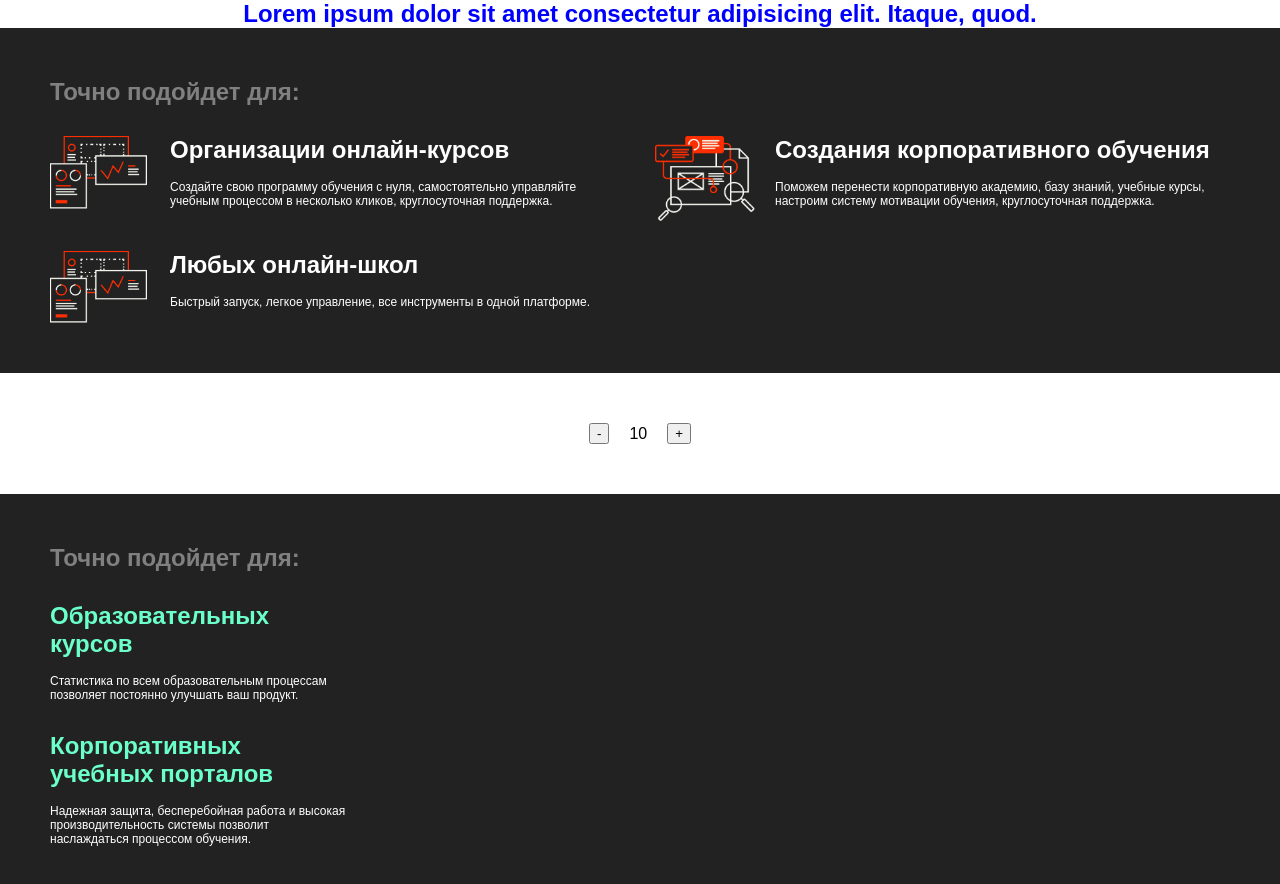
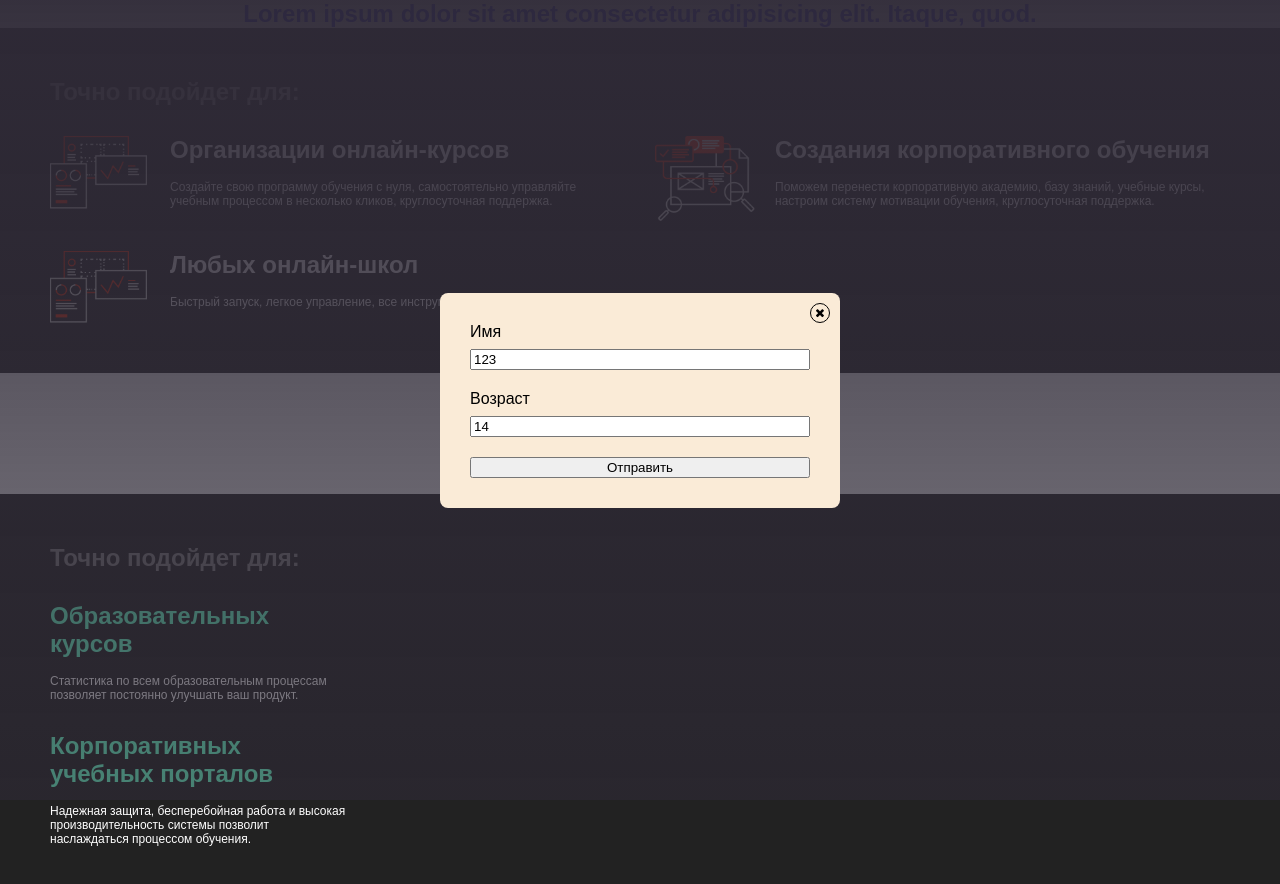
Before and after one commit to Lekso4ka/maxima-react, a React (Create React App) app: page /#/ in a window 1280 px wide. Shown: the top 884 px of the page. Built offline with nearby package versions, Linux system fonts and the light colour scheme.

Commit message:
create modal

```diff
--- a/src/App.jsx
+++ b/src/App.jsx
@@ -7,6 +7,7 @@ import SimpleCard from "./components/SimpleCard";
 
 import pic1 from "./assets/images/pic1.png";
 import pic2 from "./assets/images/pic2.png";
+import Modal from "./components/Modal";
 
 // https://habr.com/ru/articles/358090/
 
@@ -27,6 +28,7 @@ const App = () => {
         [сама изменяемая переменная, функция, которая будет изменять эту переменную] = useState(значение переменной, заданное по умолчанию)
     */
     const [n, changeN] = useState(10);
+    const [openModal, setOpenModal] = useState(true);
 
     const clickMinus = () => {
         changeN(n - 1)
@@ -79,6 +81,7 @@ const App = () => {
                 />)
             }
         </Layout>
+        {openModal && <Modal setOpenModal={setOpenModal}/>}
     </>
 }
 
--- /dev/null
+++ b/src/components/Modal/index.jsx
@@ -0,0 +1,55 @@
+import {useState} from "react";
+
+import "./style.css";
+
+export default ({
+    setOpenModal
+}) => {
+
+    const [name, setName] = useState("123");
+    const [age, setAge] = useState(14);
+
+
+
+    const closeHandler = () => {
+        setOpenModal(false);
+    }
+
+    const handler = (e) => {
+        const data = {
+            name,
+            age
+        }
+        console.log(data);
+        closeHandler()
+    }
+
+    return <div className="modal-wrapper">
+        <div className="modal">
+            <div className="modal__close" onClick={closeHandler}>
+                <i className="fa fa-times"/>
+            </div>
+            <div className="modal__content">
+                <label>
+                    <span>Имя</span>
+                    <input
+                        type="text"
+                        value={name}
+                        onChange={(e) => setName(e.target.value)}
+                    />
+                </label>
+                <label>
+                    <span>Возраст</span>
+                    <input
+                        type="number"
+                        max={99}
+                        min={14}
+                        value={age}
+                        onChange={(e) => setAge(e.target.value)}
+                    />
+                </label>
+                <button onClick={handler}>Отправить</button>
+            </div>
+        </div>
+    </div>
+}
--- /dev/null
+++ b/src/components/Modal/style.css
@@ -0,0 +1,48 @@
+.modal-wrapper {
+    position: fixed;
+    background-image: linear-gradient(180deg, #2F2A37 -7.87%, rgba(47, 42, 55, .4) 146%);
+    top: 0;
+    left: 0;
+    right: 0;
+    bottom: 0;
+    display: flex;
+    justify-content: center;
+    align-items: center;
+}
+
+.modal {
+    position: relative;
+    width: 400px;
+    box-sizing: border-box;
+    padding: 30px;
+    border-radius: 8px;
+    background-color: antiquewhite;
+    max-height: 80vh;
+}
+.modal__close {
+    position: absolute;
+    top: 10px;
+    right: 10px;
+    width: 20px;
+    height: 20px;
+    border: 1px solid;
+    display: flex;
+    justify-content: center;
+    align-items: center;
+    border-radius: 50%;
+    font-size: 12px;
+    cursor: pointer;
+}
+.modal__close:hover {
+    color: #fff;
+    background-color: #222;
+}
+
+.modal__content {
+    display: grid;
+    gap: 20px
+}
+.modal__content label {
+    display: grid;
+    gap: 8px;
+}
```
